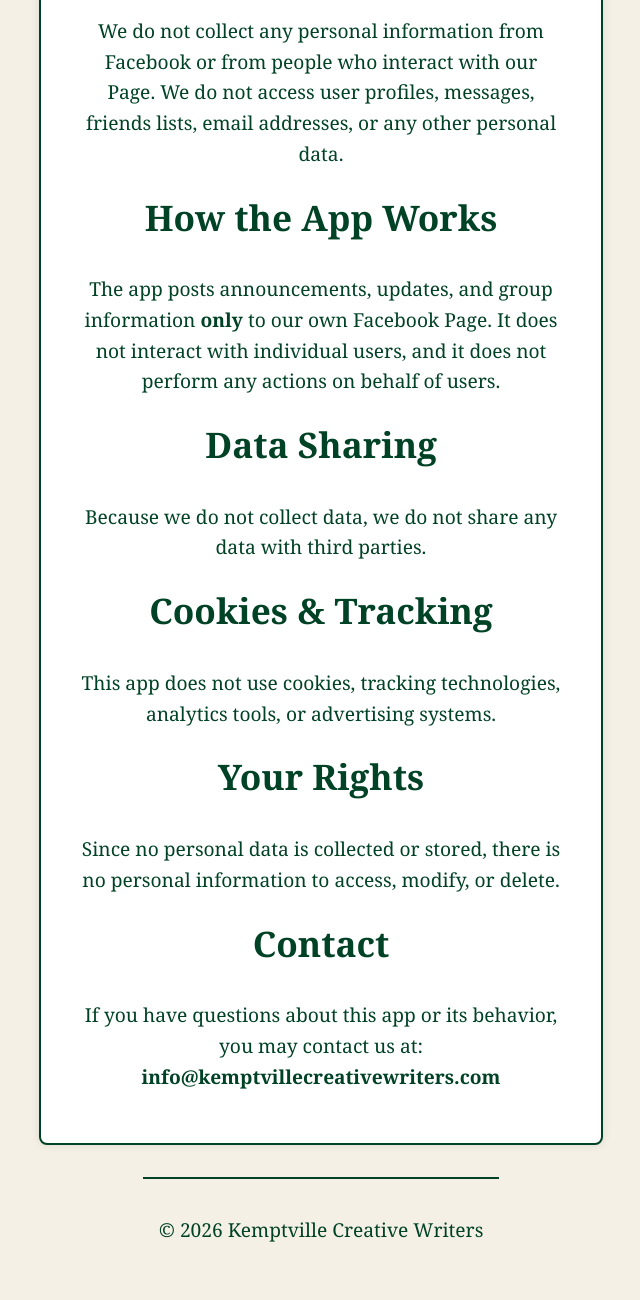
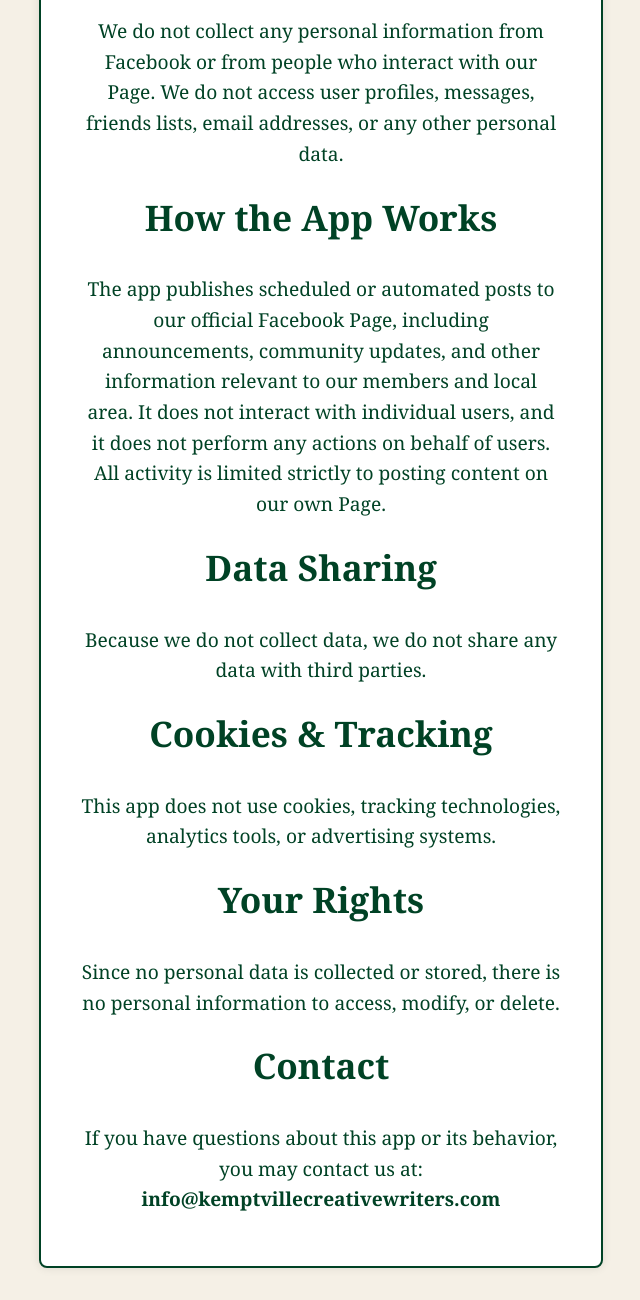
Before and after one commit to kemptvillecw/mainsite, a plain HTML site: page fb_automation_privacy.html in a window 1280 px wide. Shown: the part 651-1951 px from the top of the page, without its empty margins (319-959 px from the left). Drawn offline with Linux system fonts and the light colour scheme.

Commit message:
updated FB App Policy

```diff
--- a/fb_automation_privacy.html
+++ b/fb_automation_privacy.html
@@ -34,8 +34,10 @@
 
       <h2>How the App Works</h2>
       <p>
-        The app posts announcements, updates, and group information <strong>only</strong> to our own Facebook Page.
-        It does not interact with individual users, and it does not perform any actions on behalf of users.
+        The app publishes scheduled or automated posts to our official Facebook Page, including announcements,
+        community updates, and other information relevant to our members and local area. It does not interact
+        with individual users, and it does not perform any actions on behalf of users. All activity is limited
+        strictly to posting content on our own Page.
       </p>
 
       <h2>Data Sharing</h2>
@@ -60,9 +62,5 @@
       </p>
     </section>
   </main>
-
-  <footer>
-    <p>© 2026 Kemptville Creative Writers</p>
-  </footer>
 </body>
 </html>
```
